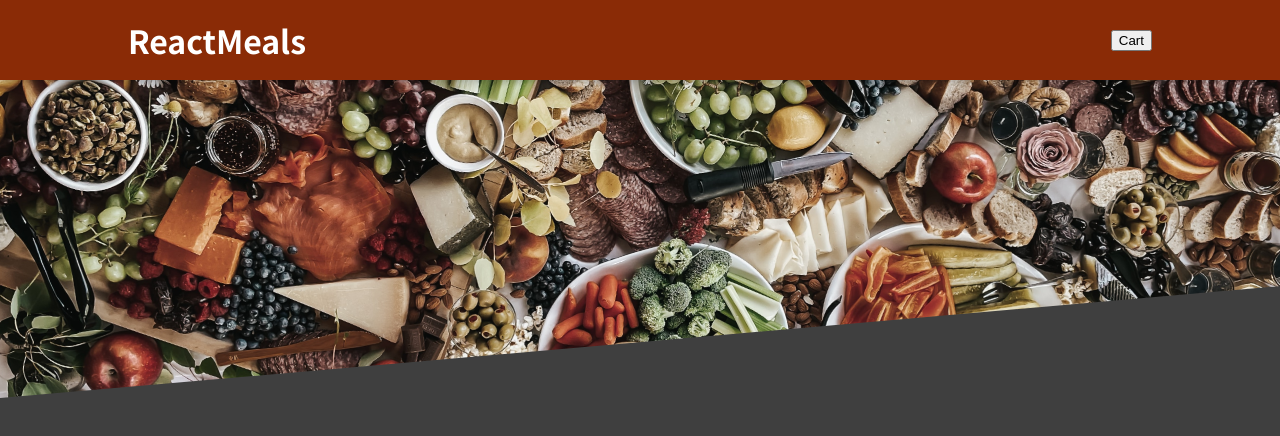
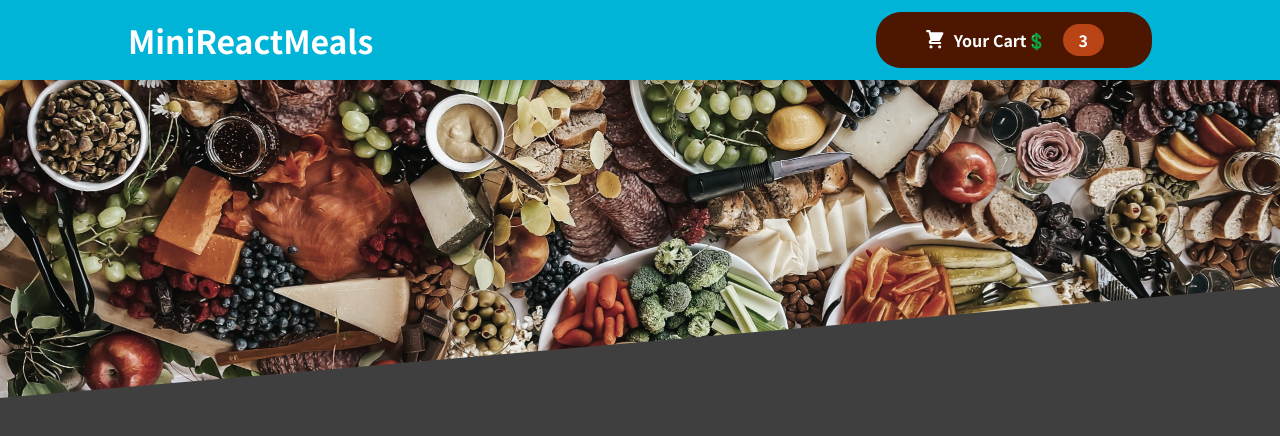
Before and after one commit to anask601/food-order-app, a React (Create React App) app: page / in a window 1280 px wide. Shown: the top 436 px of the page. Built offline with nearby package versions, Linux system fonts and the light colour scheme.

Commit message:
added a cart button component

```diff
--- /dev/null
+++ b/src/components/Cards/CardIcon.js
@@ -0,0 +1,17 @@
+import React, { Fragment } from "react";
+
+const CardIcon = () => {
+  return (
+    <Fragment>
+      <svg
+        xmlns="http://www.w3.org/2000/svg"
+        viewBox="0 0 20 20"
+        fill="currentColor"
+      >
+        <path d="M3 1a1 1 0 000 2h1.22l.305 1.222a.997.997 0 00.01.042l1.358 5.43-.893.892C3.74 11.846 4.632 14 6.414 14H15a1 1 0 000-2H6.414l1-1H14a1 1 0 00.894-.553l3-6A1 1 0 0017 3H6.28l-.31-1.243A1 1 0 005 1H3zM16 16.5a1.5 1.5 0 11-3 0 1.5 1.5 0 013 0zM6.5 18a1.5 1.5 0 100-3 1.5 1.5 0 000 3z" />
+      </svg>
+    </Fragment>
+  );
+};
+
+export default CardIcon;
--- a/src/components/Layout/Header.js
+++ b/src/components/Layout/Header.js
@@ -1,13 +1,14 @@
 import { Fragment } from "react";
 import platter from "../../assets/platter.jpg";
 import classes from "./Header.module.css";
+import HeaderCartButton from "./HeaderCartButton";
 
 const Header = () => {
   return (
     <Fragment>
       <header className={classes.header}>
-        <h1>ReactMeals</h1>
-        <button>Cart</button>
+        <h1>MiniReactMeals</h1>
+        <HeaderCartButton />
       </header>
       <div className={classes["main-image"]}>
         <img src={platter} alt="A table full of delicious food! 😋" />
--- a/src/components/Layout/Header.module.css
+++ b/src/components/Layout/Header.module.css
@@ -4,7 +4,7 @@
   left: 0;
   width: 100%;
   height: 5rem;
-  background-color: #8a2b06;
+  background-color: #00b4d8;
   color: white;
   display: flex;
   justify-content: space-between;
--- /dev/null
+++ b/src/components/Layout/HeaderCartButton.js
@@ -0,0 +1,18 @@
+import React, { Fragment } from "react";
+import CardIcon from "../Cards/CardIcon";
+import classes from "./HeaderCartButton.module.css";
+const HeaderCartButton = () => {
+  return (
+    <Fragment>
+      <button className={classes.button}>
+        <span className={classes.icon}>
+          <CardIcon />
+        </span>
+        <span>Your Cart💲</span>
+        <span className={classes.badge}>3</span>
+      </button>
+    </Fragment>
+  );
+};
+
+export default HeaderCartButton;
--- /dev/null
+++ b/src/components/Layout/HeaderCartButton.module.css
@@ -0,0 +1,59 @@
+.button {
+  cursor: pointer;
+  font: inherit;
+  border: none;
+  background-color: #4d1601;
+  color: white;
+  padding: 0.75rem 3rem;
+  display: flex;
+  justify-content: space-around;
+  align-items: center;
+  border-radius: 25px;
+  font-weight: bold;
+}
+
+.button:hover,
+.button:active {
+  background-color: #2c0d00;
+}
+
+.icon {
+  width: 1.35rem;
+  height: 1.35rem;
+  margin-right: 0.5rem;
+}
+
+.badge {
+  background-color: #b94517;
+  padding: 0.25rem 1rem;
+  border-radius: 25px;
+  margin-left: 1rem;
+  font-weight: bold;
+}
+
+.button:hover .badge,
+.button:active .badge {
+  background-color: #92320c;
+}
+
+.bump {
+  animation: bump 300ms ease-out;
+}
+
+@keyframes bump {
+  0% {
+    transform: scale(1);
+  }
+  10% {
+    transform: scale(0.9);
+  }
+  30% {
+    transform: scale(1.1);
+  }
+  50% {
+    transform: scale(1.15);
+  }
+  100% {
+    transform: scale(1);
+  }
+}
```
